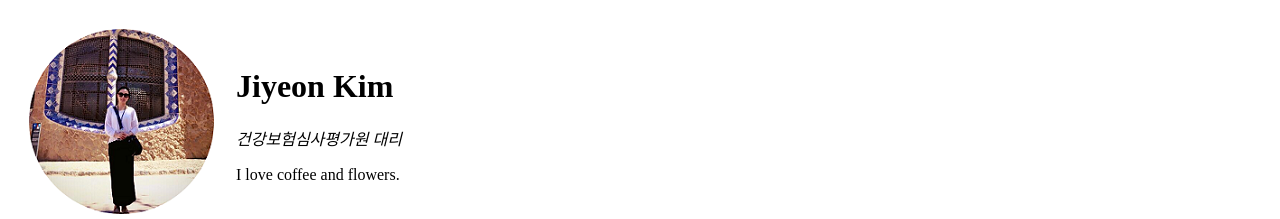
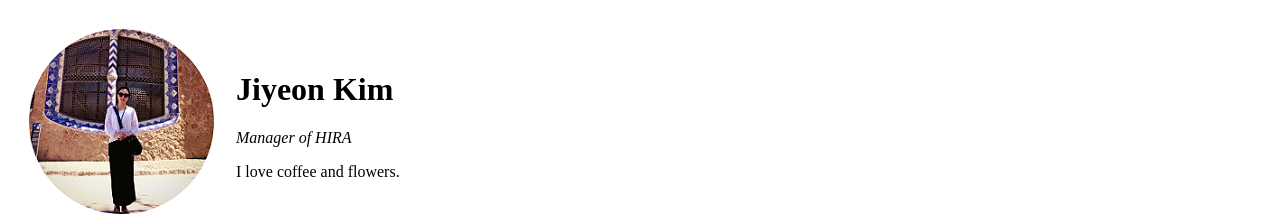
Before and after one commit to wanderer628/cv, a plain HTML site: page index.html in a window 1280 px wide. Shown: the top 219 px of the page. Drawn offline with Linux system fonts and the light colour scheme.

Commit message:
index.html

```diff
--- a/index.html
+++ b/index.html
@@ -11,7 +11,7 @@
       <tr>
         <td><img src="circle.png" alt="profile picture"></td>
         <td><h1>Jiyeon Kim</h1>
-        <p><em>건강보험심사평가원 대리</em></p>
+        <p><em>Manager of HIRA</em></p>
         <p>I love coffee and flowers.</p></td>
       </tr>
     </table>
```
